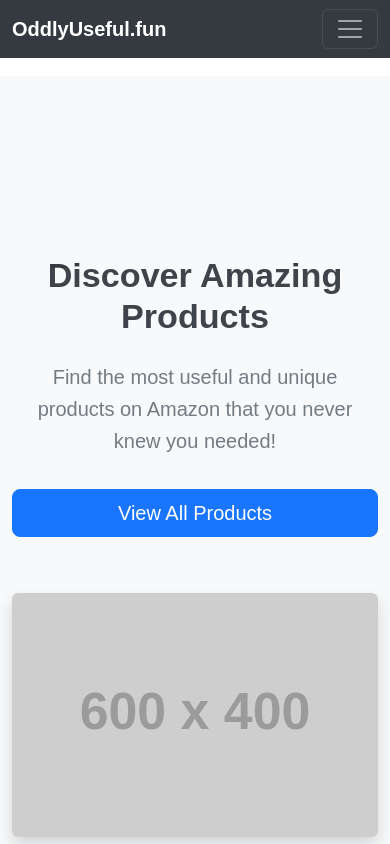
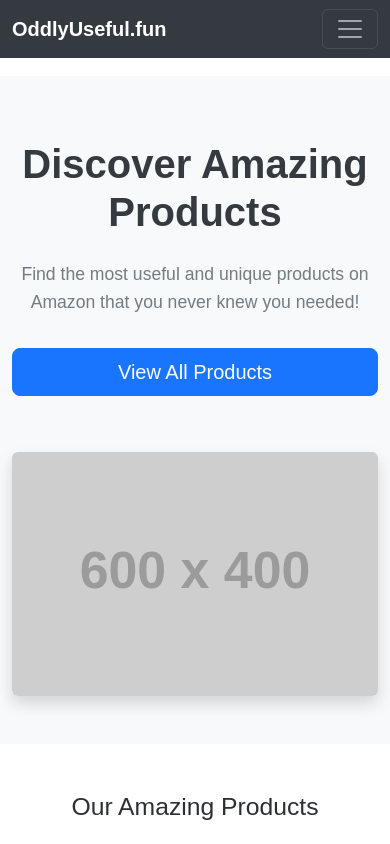
Before and after one commit to ralphcastillo2/oddlyuseful.fun, a plain HTML site: page index.html in a window 390 px wide. Shown: the top 844 px of the page. Drawn offline with nearby package versions, Linux system fonts and the light colour scheme; placeholder pictures from the web are drawn by us.

Commit message:
Update hero section spacing: reduced padding to bring title closer to header

```diff
--- a/styles.css
+++ b/styles.css
@@ -42,15 +42,19 @@ img {
 
 /* Hero Section */
 .hero-section {
-    padding-top: 6rem;
-    min-height: 100vh;
+    padding: 4rem 0;
+    min-height: 60vh;
     display: flex;
     align-items: center;
+    justify-content: center;
     background-color: var(--light-color);
+    text-align: center;
 }
 
 .hero-content {
-    padding: 2rem 0;
+    padding: 1rem 0;
+    max-width: 800px;
+    margin: 0 auto;
 }
 
 .hero-section::before {
@@ -68,11 +72,14 @@ img {
 .hero-section h1 {
     color: var(--dark-color);
     margin-bottom: 1.5rem;
+    font-size: 3.5rem;
+    line-height: 1.2;
 }
 
 .hero-section .lead {
     color: var(--secondary-color);
     margin-bottom: 2rem;
+    font-size: 1.25rem;
 }
 
 /* Enhanced Card Styles */
@@ -204,12 +211,15 @@ footer h5 {
 /* Responsive Design */
 @media (max-width: 768px) {
     .hero-section {
-        padding-top: 5rem;
-        text-align: center;
+        padding: 3rem 0;
     }
 
-    .hero-content {
-        padding: 1rem 0;
+    .hero-section h1 {
+        font-size: 2.5rem;
+    }
+
+    .hero-section .lead {
+        font-size: 1.1rem;
     }
 
     .hero-section img {
```
